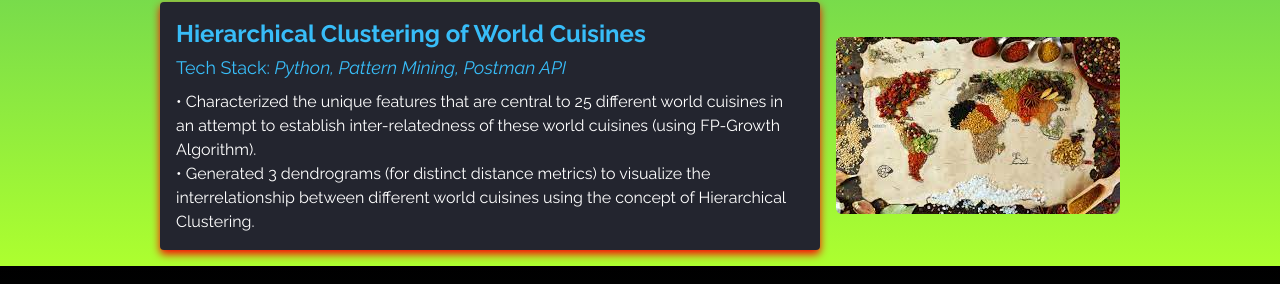
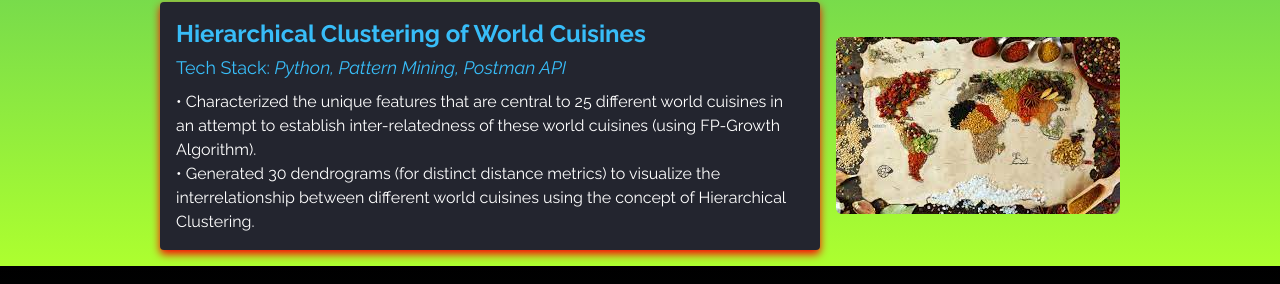
Before and after one commit to Dhruvilbhatt/Dhruvil-Bhatt-Portfolio-Website, a React (Create React App) app: page / in a window 1280 px wide. Shown: the part 3158-3442 px from the top of the page. Built offline with nearby package versions, Linux system fonts and the light colour scheme; the HTML template or start-up script is replaced by a standard one.

Commit message:
updated dendo count

```diff
--- a/src/components/Projects.jsx
+++ b/src/components/Projects.jsx
@@ -78,7 +78,7 @@ function Projects() {
                     </div>
                     <div>
                         <h1>• Characterized the unique features that are central to 25 different world cuisines in an attempt to establish inter-relatedness of these world cuisines (using FP-Growth Algorithm).</h1>
-                        <h1>• Generated 3 dendrograms (for distinct distance metrics) to visualize the interrelationship between different world cuisines using the concept of Hierarchical Clustering.</h1>
+                        <h1>• Generated 30 dendrograms (for distinct distance metrics) to visualize the interrelationship between different world cuisines using the concept of Hierarchical Clustering.</h1>
                     </div>
                 </div>
                 <img
```
